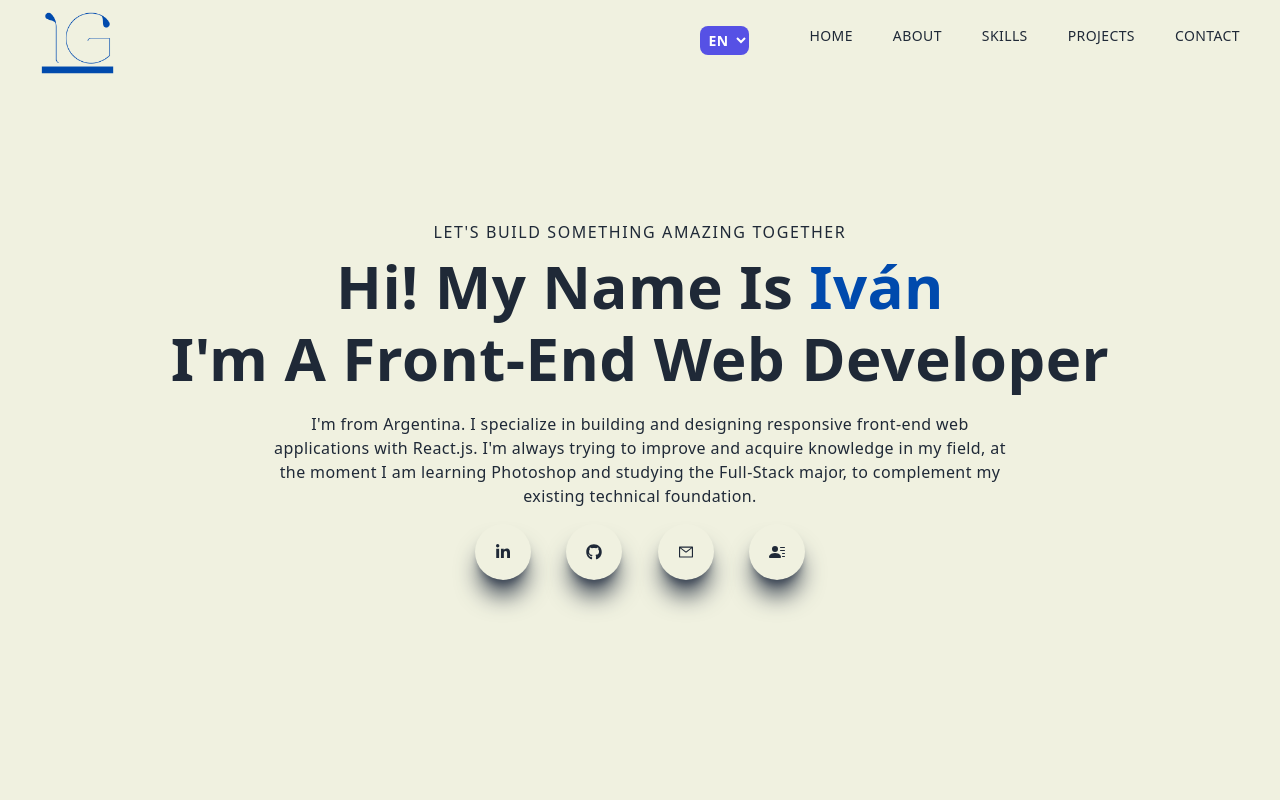
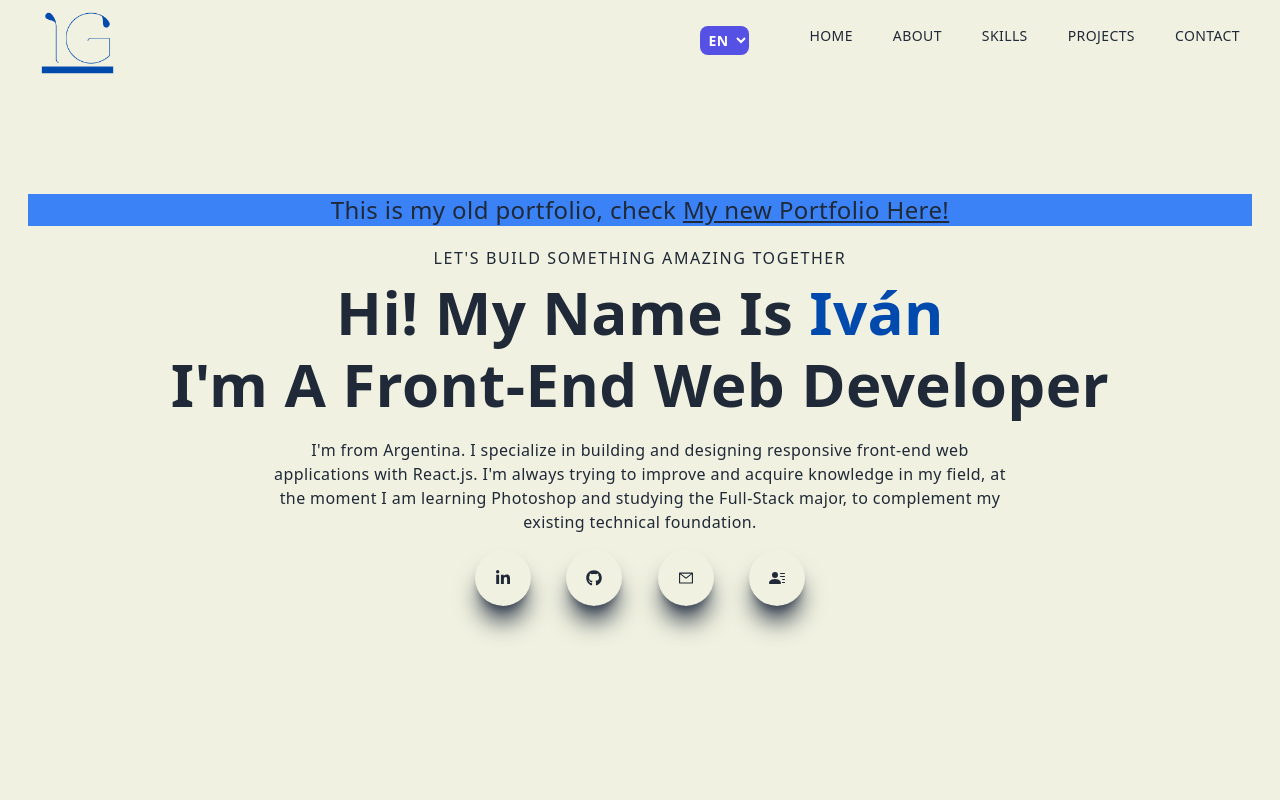
Before and after one commit to IvanGentta/My-Portfolio, a Next.js app: page / in a window 1280 px wide. Shown: the top 800 px of the page. Built offline with nearby package versions, Linux system fonts and the light colour scheme.

Commit message:
new portfolio link

```diff
--- a/components/Main.jsx
+++ b/components/Main.jsx
@@ -14,6 +14,15 @@ const MainComponent = () => {
     <div id="home" className="w-full h-screen text-center">
       <div className="max-w-[1240px] w-full h-full mx-auto p-2 flex justify-center items-center">
         <div>
+          <p className="text-2xl mb-5 bg-blue-500">
+            This is my old portfolio, check{" "}
+            <a
+              href="https://portfolio-gentta.vercel.app/"
+              className="text-bold underline"
+            >
+              My new Portfolio Here!
+            </a>
+          </p>
           <p className="text-md tracking-widest">{translation.titulo}</p>
           <h1 className="pt-3">
             {translation.hi}
```
